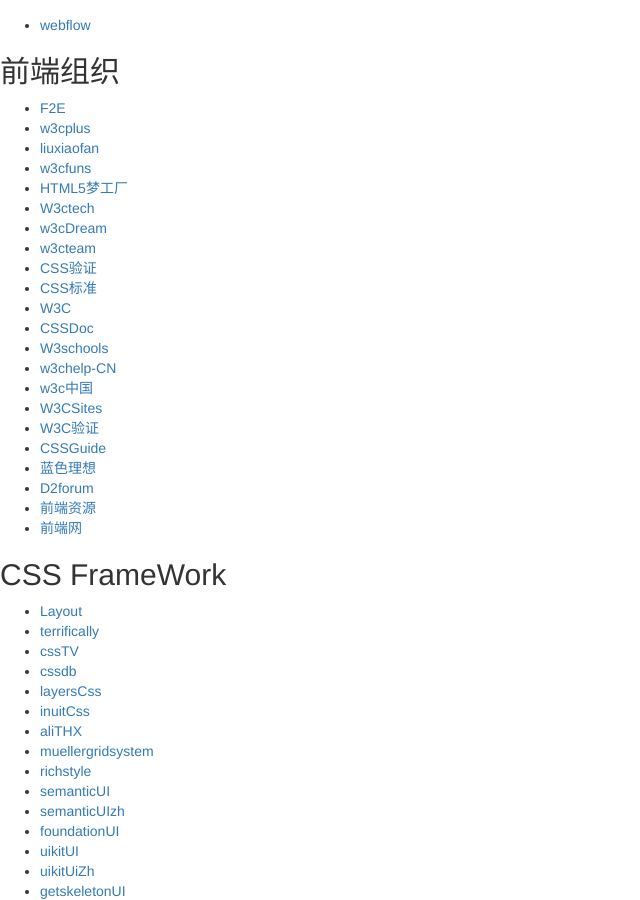
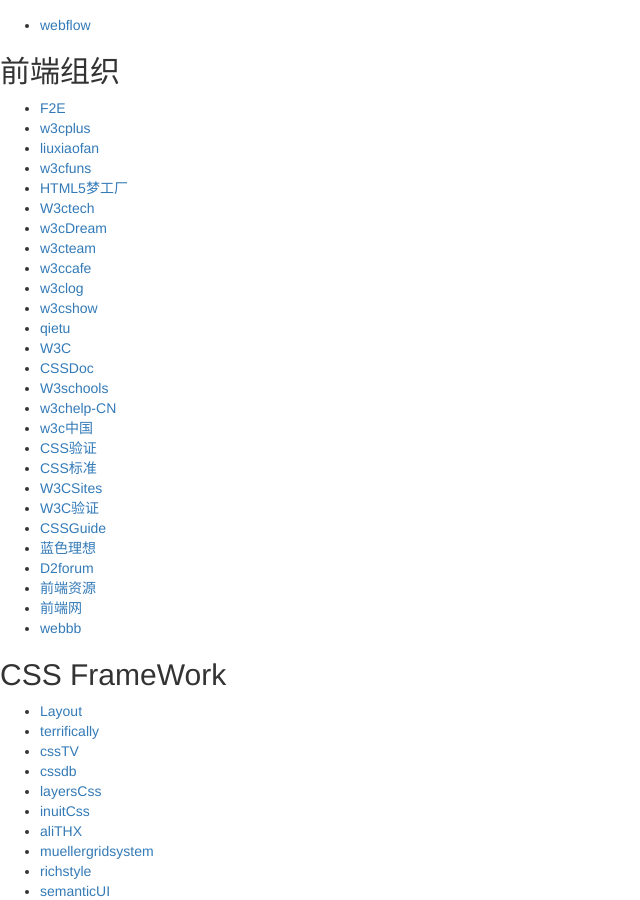
Before and after one commit to wkylin/wkylin.github.com, a Jekyll site: the page built from css3link.html, in a window 1280 px wide and 900 px high, scrolled down 960 px. Shown: the whole window, without its empty margins (0-640 px from the left). Built offline with Jekyll 4.4.1, drawn with Linux system fonts in a browser that asks for light colours; nearby versions of some CDN libraries; library files that are not in the unit come from our copies; comment, search, counter and statistics services are not loaded.

Commit message:
site link

```diff
--- a/css3link.html
+++ b/css3link.html
@@ -23,13 +23,17 @@
     <li class="ui-list-item"><a href="http://www.w3ctech.com" target="_blank"><span class="ft-red">W3ctech</span></a></li>
     <li class="ui-list-item"><a href="http://www.w3cdream.com" target="_blank"><span class="ft-red">w3cDream</span></a></li>
     <li class="ui-list-item"><a href="http://www.w3cteam.com/" target="_blank">w3cteam</a></li>
-    <li class="ui-list-item"><a href="http://jigsaw.w3.org/css-validator/" target="_blank">CSS验证</a></li>
-    <li class="ui-list-item"><a href="http://www.w3.org/standards/techs/css" target="_blank">CSS标准</a></li>
+    <li class="ui-list-item"><a href="http://www.w3ccafe.com/" target="_blank">w3ccafe</a></li>
+    <li class="ui-list-item"><a href="http://www.w3clog.com" target="_blank">w3clog</a></li>
+    <li class="ui-list-item"><a href="http://www.w3cshow.com/" target="_blank">w3cshow</a></li>
+    <li class="ui-list-item"><a href="http://qietu.com" target="_blank">qietu</a></li>
     <li class="ui-list-item"><a href="http://www.w3.org/" target="_blank">W3C</a></li>
     <li class="ui-list-item"><a href="http://cssdoc.net/" target="_blank">CSSDoc</a></li>
     <li class="ui-list-item"><a href="http://www.w3schools.com/" target="_blank">W3schools</a></li>
     <li class="ui-list-item"><a href="http://www.w3help.org/zh-cn/" target="_blank">w3chelp-CN</a></li>
     <li class="ui-list-item"><a href="http://www.chinaw3c.org/" target="_blank">w3c中国</a></li>
+    <li class="ui-list-item"><a href="http://jigsaw.w3.org/css-validator/" target="_blank">CSS验证</a></li>
+    <li class="ui-list-item"><a href="http://www.w3.org/standards/techs/css" target="_blank">CSS标准</a></li>
     <li class="ui-list-item"><a href="http://www.w3csites.com/" target="_blank">W3CSites</a></li>
     <li class="ui-list-item"><a href="http://validator.w3.org/" target="_blank">W3C验证</a></li>
     <li class="ui-list-item"><a href="http://mdo.github.io/code-guide/" target="_blank">CSSGuide</a></li>
@@ -37,6 +41,7 @@
     <li class="ui-list-item"><a href="http://www.d2forum.org/" target="_blank">D2forum</a></li>
     <li class="ui-list-item"><a href="http://www.58img.com/" target="_blank">前端资源</a></li>
     <li class="ui-list-item"><a href="http://www.qianduan.com/" target="_blank">前端网</a></li>
+    <li class="ui-list-item"><a href="http://webbb.com.cn" target="_blank">webbb</a></li>
 </ul>
 <div class="ui-title fn-clear">
     <h2>CSS FrameWork</h2>
```
